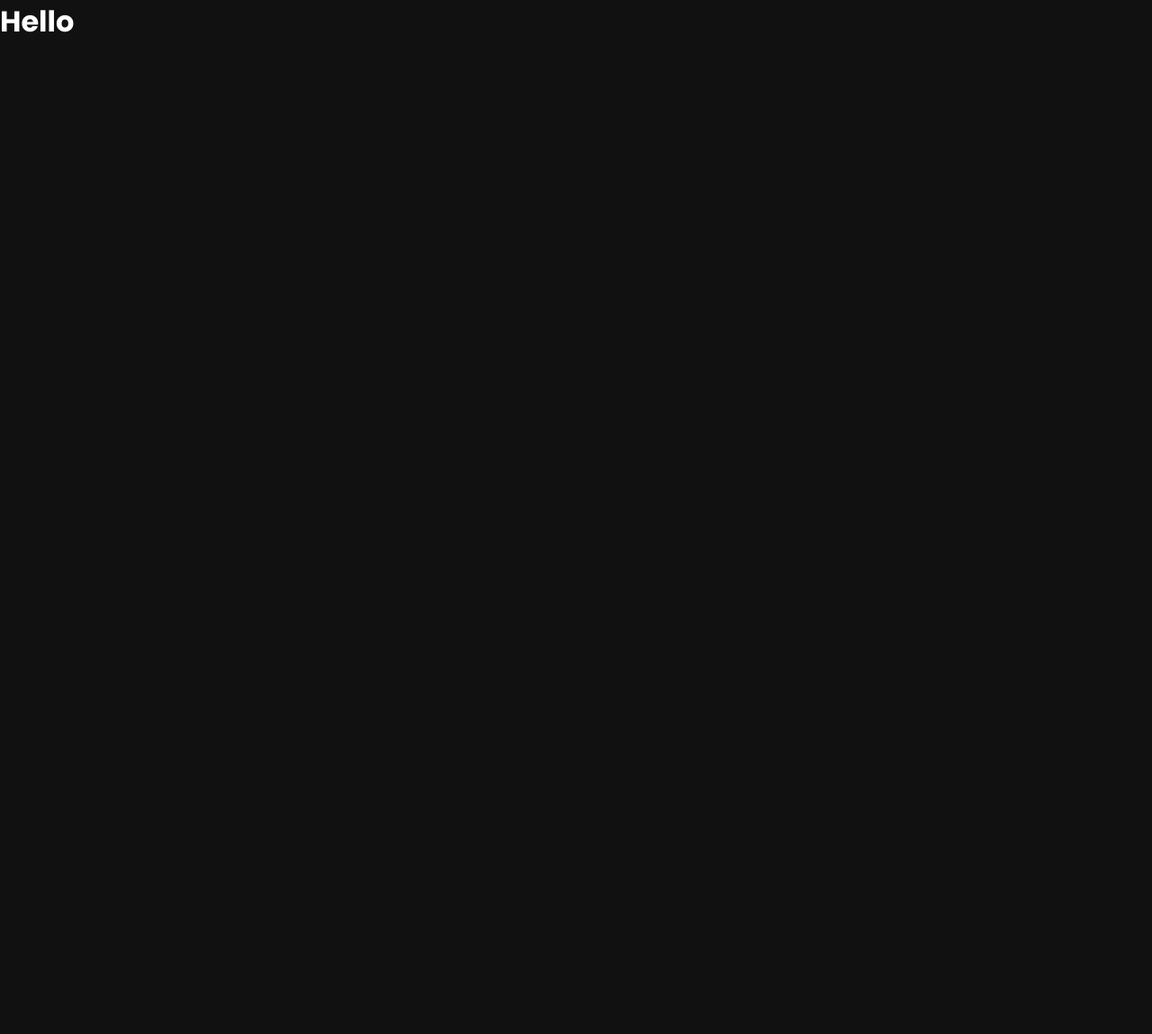
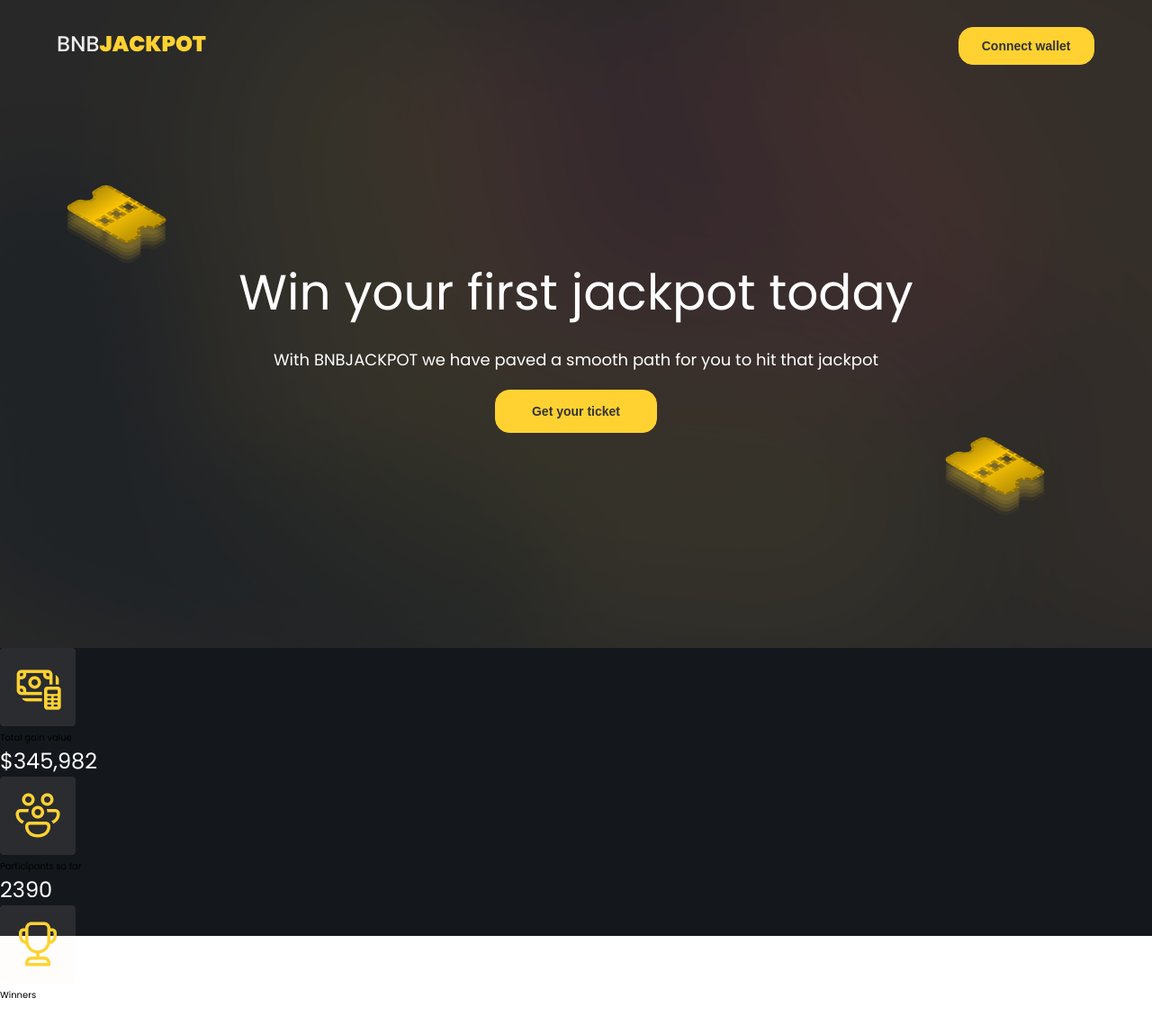
Before and after one commit to solinkz/bnbjackpot, a website: page index.html in a window 1280 px wide. Shown: the whole page at 90% size. Before the commit the page ends 800 px from the top, so only its background shows below. Drawn offline with Linux system fonts and the light colour scheme.

Commit message:
nav done

```diff
--- a/index.html
+++ b/index.html
@@ -11,6 +11,63 @@
     <title>BNBJACKPOT</title>
 </head>
 <body>
-    <h1>Hello</h1>
+    <section class="header">
+        <header>
+            <nav>
+                <ul>
+                    <li class="logo"><img src="img/Logo.png" alt="logo"></li>
+                    <li><button class="btn__nav">Connect wallet</button></li>
+                </ul>
+            </nav>
+        </header>
+        <section class="briefing">
+            <div class="briefing__content">
+                <div class="briefing__imga">
+                    <img src="img/header-bnb.png" alt="bnb">
+                </div>
+                <div class="briefing__text">
+                    <h1>Win your first jackpot today</h1>
+                    <p>With BNBJACKPOT we have paved a smooth path for you to hit that jackpot</p>
+                    <div>
+                        <button class="btn__medium">Get your ticket</button>
+                    </div>
+                </div>
+                <div class="briefing__imgb">
+                    <img src="img/header-bnb.png" alt="bnb">
+                </div>
+            </div>
+        </section>
+    </section>
+    <section class="development">
+        <div class="development__content">
+            <div class="development__briefing">
+                <div class="development__img">
+                    <img src="img/post.png" alt="post">
+                </div>
+                <div class="development__text">
+                    <p>Total gain value</p>
+                    <h3>$345,982</h3>
+                </div>
+            </div>
+            <div class="development__briefing">
+                <div class="development__img">
+                    <img src="img/fellow.png" alt="fellow">
+                </div>
+                <div class="development__text">
+                    <p>Participants so far</p>
+                    <h3>2390</h3>
+                </div>
+            </div>
+            <div class="development__briefing">
+                <div class="development__img">
+                    <img src="img/cup.png" alt="cup">
+                </div>
+                <div class="development__text">
+                    <p>Winners</p>
+                    <h3>432</h3>
+                </div>
+            </div>
+        </div>
+    </section>
 </body>
 </html>
--- a/sass/abstract/_mixins.scss
+++ b/sass/abstract/_mixins.scss
@@ -1,6 +1,39 @@
 @mixin absCenter {
-   position: absolute;
+   position: relative;
    top: 50%;
    left: 50%;
    transform: translate(-50%, -50%);
 }
+
+// MEDIA QUERY MANAGER
+/*
+0 - 600px:      Phone
+600 - 900px:    Tablet portrait
+900 - 1200px:   Tablet landscape
+[1200 - 1800]   is where our normal styles apply
+1800px + :      Big desktop
+*/
+
+/*
+$breakpoint arguement choices:
+- phone
+- tab-port
+- tab-land
+- big-desktop
+
+1em = 16px
+*/
+@mixin respond($breakpoint) {
+   @if $breakpoint == phone {
+       @media (max-width: 37.5em) { @content };    //600px
+   }
+   @if $breakpoint == tab-port {
+       @media (max-width: 56.25em) { @content };   //900px
+   }
+   @if $breakpoint == tab-land {
+       @media (max-width: 75em) { @content };  //1200px
+   }
+   @if $breakpoint == big-desktop {
+       @media (min-width: 112.5em) { @content };   //1800px
+   }
+}
--- a/sass/abstract/_variables.scss
+++ b/sass/abstract/_variables.scss
@@ -7,4 +7,25 @@
 
 $color-gold: #FFD231;
 
+$first-background: #14181D;
+$second-background: #14181D;
+
 // FONT
+$default-font-size: 1.4rem;
+
+$paragraph-primary-size: 1.6rem;
+$paragraph-secondary-size: 1.8rem;
+
+$btn-secondary-font: 1.8rem;
+
+$default-heading-size: 5.5rem;
+$primary-heading-size: 3.6rem;
+$medium-heading-size: 2.4rem;
+$small-heading-size: 2.2rem;
+
+// WEIGHT
+$default-font-weight: 100;
+$primary-font-weight: 300;
+$medium-font-weight: 400;
+$small-font-weight: 600;
+$big-font-weight: 700;
--- a/sass/base/_base.scss
+++ b/sass/base/_base.scss
@@ -11,7 +11,5 @@
 }
 
 body {
-    background: #111;
     font-family: 'Poppins', sans-serif;
-    color: #fff;
 }
--- a/sass/base/_typography.scss
+++ b/sass/base/_typography.scss
@@ -0,0 +1,16 @@
+h1 {
+    font-size: $default-heading-size;
+    color: $color-white;
+    font-weight: $medium-font-weight;
+    margin: 0 auto;
+
+    @include respond(phone) {
+        font-size: $medium-heading-size;
+    }
+}
+
+h3 {
+    font-size: $medium-heading-size;
+    color: $color-white;
+    font-weight: $medium-font-weight;
+}
--- /dev/null
+++ b/sass/components/_button.scss
@@ -0,0 +1,22 @@
+.btn {
+
+    &__nav {
+        border-radius: 16px;
+        border: 1px solid $color-gold;
+        background: $color-gold;
+        padding: 1.2rem 2.5rem;
+        color: $color-btn;
+        font-size: $default-font-size;
+        font-weight: $big-font-weight;
+    }
+
+    &__medium {
+        border-radius: 16px;
+        border: 1px solid $color-gold;
+        background: $color-gold;
+        padding: 1.5rem 4.0rem;
+        color: $color-btn;
+        font-size: $default-font-size;
+        font-weight: $big-font-weight;
+    }
+}
--- /dev/null
+++ b/sass/components/_navigation.scss
@@ -0,0 +1,25 @@
+header nav ul {
+    display: flex;
+    justify-content: center;
+    align-items: center;
+    list-style: none;
+}
+
+header nav ul li {
+    padding: 3em 1em;
+}
+
+header nav ul li a{
+    text-decoration: none;
+}
+
+.logo {
+    flex: 0.9;
+}
+
+.logo img {
+
+    @include respond(phone) {
+        height: 1.2rem;
+    }
+}
--- /dev/null
+++ b/sass/layout/_briefing.scss
@@ -0,0 +1,55 @@
+.briefing {
+    text-align: center;
+    height: 70vh;
+    display: flex;
+    align-items: center;
+    justify-content: center;
+
+
+    &__content {
+        display: flex;
+        flex-direction: row;
+        position: relative;
+    }
+
+    &__text {
+        display: flex;
+        align-items: center;
+        justify-content: center;
+        flex-direction: column;
+        gap: 20px;
+
+        @include respond(tab-land) {
+            font-size: 12px;
+        }
+    }
+
+    &__text p {
+        font-size: $paragraph-secondary-size;
+        color: $color-white;
+
+        @include respond(tab-port) {
+            font-size: $default-font-size;
+        }
+    }
+
+    &__imga {
+        position: absolute;
+        top: -8rem;
+        left: -19.5rem;
+
+        @include respond(tab-land) {
+            display: none;
+        }
+    }
+
+    &__imgb {
+        position: absolute;
+        top: 20rem;
+        right: -15rem;
+
+        @include respond(tab-land) {
+            display: none;
+        }
+    }
+}
--- /dev/null
+++ b/sass/layout/_development.scss
@@ -0,0 +1,4 @@
+.development {
+    height: 40vh;
+    background: $first-background;
+}
--- a/sass/layout/_header.scss
+++ b/sass/layout/_header.scss
@@ -0,0 +1,5 @@
+.header {
+    background-image: url(../img/homebg.png);
+    height: 90vh;
+
+}
--- a/sass/main.scss
+++ b/sass/main.scss
@@ -3,6 +3,12 @@
 @import "abstract/variables";
 
 @import "base/base";
+@import "base/typography";
 
+@import "components/button";
+@import "components/navigation";
+
+@import "layout/briefing";
+@import "layout/development";
 @import "layout/footer";
 @import "layout/header";
```
Also changed, not shown: css/style.css.
